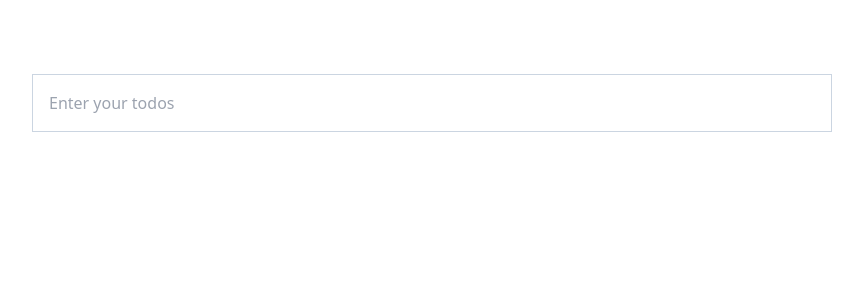
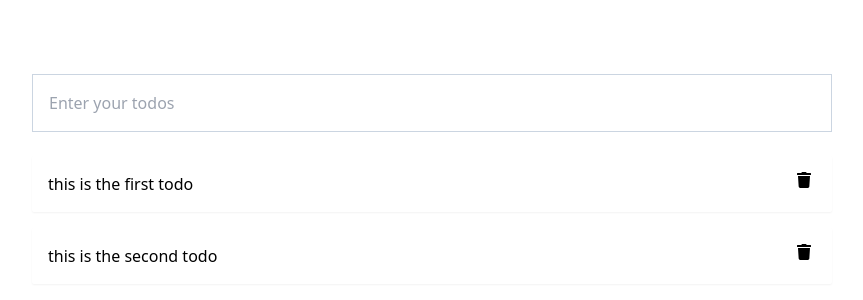
Before and after one commit to dipeshshakya/react-series, a React (Create React App) app: page / in a window 1280 px wide. Shown: the part 166-466 px from the top of the page, without its empty margins (208-1071 px from the left). Built offline with nearby package versions, Linux system fonts and the light colour scheme.

Commit message:
useReducer Hooks for todo

```diff
--- a/package.json
+++ b/package.json
@@ -8,6 +8,7 @@
     "@testing-library/user-event": "^13.5.0",
     "react": "^18.2.0",
     "react-dom": "^18.2.0",
+    "react-icons": "^4.4.0",
     "react-scripts": "5.0.1",
     "web-vitals": "^2.1.4"
   },
--- /dev/null
+++ b/src/TodoReducer.js
@@ -0,0 +1,20 @@
+export const reducer = (state, action) => {
+  switch (action.type) {
+    case 'ADD':
+      return {
+        ...state,
+        data: [...state.data, action.payload],
+      };
+
+    case 'DELETE':
+      return {
+        ...state,
+        data: state.data.filter((data, index) => index !== action.payload),
+      };
+    case 'EDIT':
+      console.log('edit');
+      break;
+    default:
+      return state;
+  }
+};
--- a/src/components/Todo.js
+++ b/src/components/Todo.js
@@ -1,18 +1,27 @@
-import { React, useState } from 'react';
+import { React, useReducer } from 'react';
 import Form from './Form';
 import { TodoList } from './TodoList';
+import { reducer } from '../TodoReducer';
+const initialState = {
+  loading: 'false',
+  data: ['this is the first todo', 'this is the second todo'],
+};
 
 export const Todo = () => {
-  const [todoItem, setTodoItem] = useState([]);
+  const [state, dispatch] = useReducer(reducer, initialState);
+
   const handleSubmit = (e, props) => {
     e.preventDefault();
-    setTodoItem([...todoItem, props]);
+    dispatch({ type: 'ADD', payload: props });
+  };
+  const deleteItem = (id) => {
+    dispatch({ type: 'DELETE', payload: id });
   };
   return (
     <>
       <Form handleSubmit={handleSubmit} />
-      {todoItem.map((item, key) => {
-        return <TodoList id={key} items={item} />;
+      {state.data.map((item, key) => {
+        return <TodoList id={key} items={item} deleteItem={deleteItem} />;
       })}
     </>
   );
--- a/src/components/TodoList.js
+++ b/src/components/TodoList.js
@@ -1,14 +1,18 @@
 import React from 'react';
-
-export const TodoList = ({ items, id }) => {
-  console.log(items);
+import { FaTrash, FaPencilAlt } from 'react-icons/fa';
+export const TodoList = ({ items, id, deleteItem }) => {
   return (
     <>
       <div
-        className="container rounded-sm shadow-sm border-slate-500 p-4 hover:shadow-md mb-4"
-        id={id}
+        className="container flex justify-between rounded-sm shadow-sm border-slate-500 p-4 hover:shadow-md mb-4"
+        key={id}
       >
         <p>{items}</p>
+
+        <div className="flex">
+          {/* <FaPencilAlt className="mx-1" onClick={} /> */}
+          <FaTrash className="mx-1" onClick={() => deleteItem(id)} />
+        </div>
       </div>
     </>
   );
```
Also changed, not shown: 1 other file (tests, documents, lock files or other folders).
